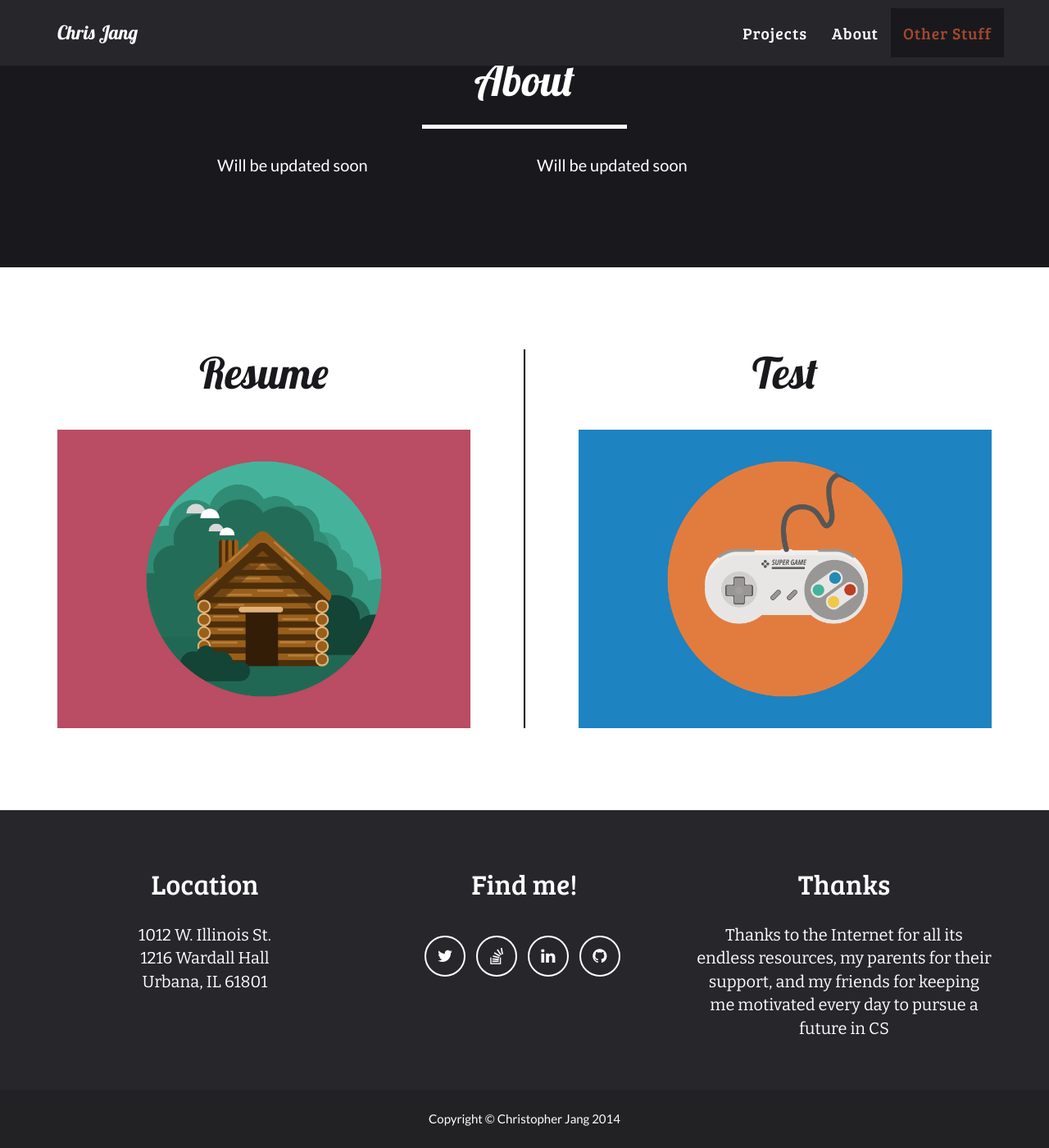
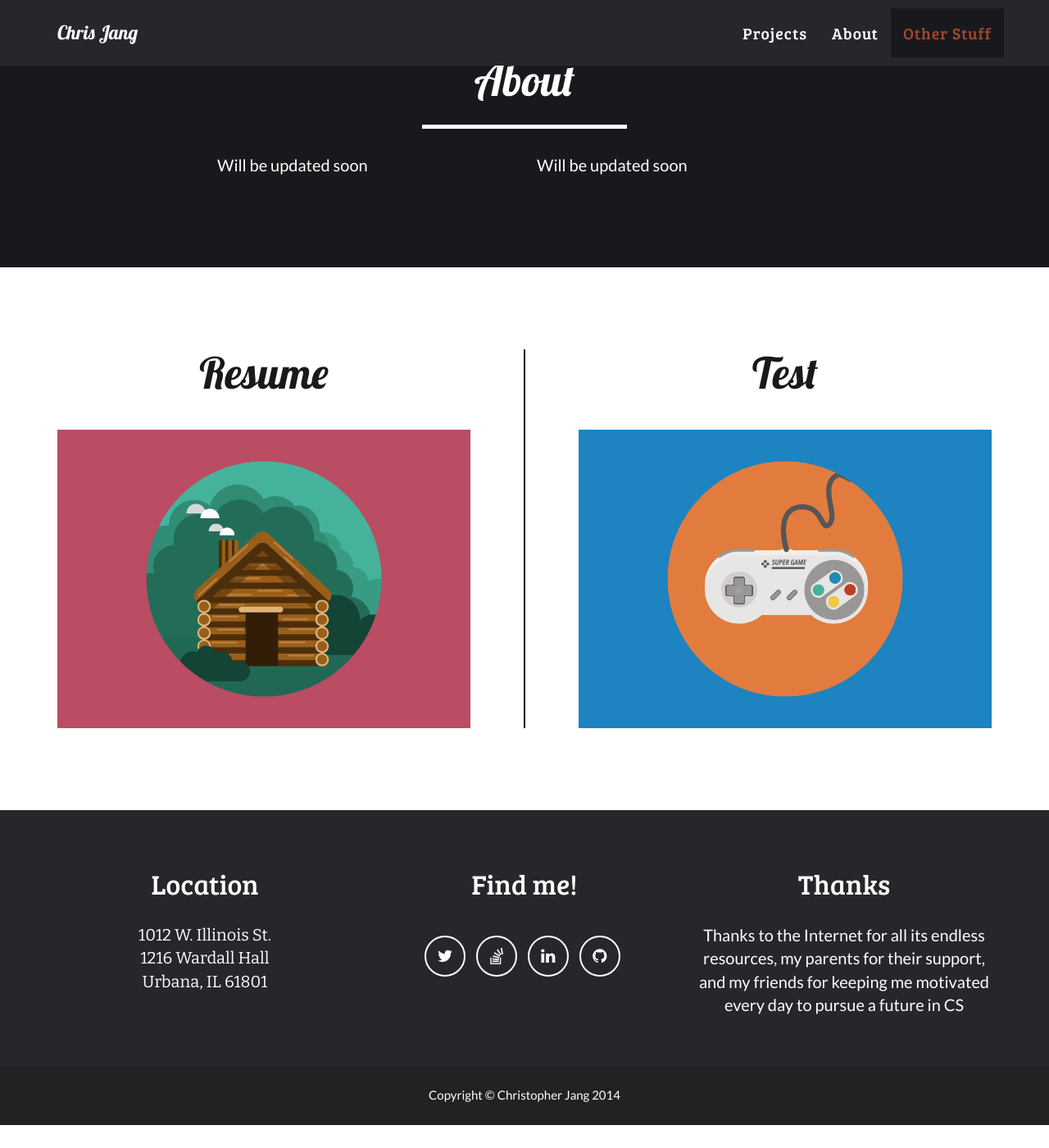
Before and after one commit to cjang5/cjang5.github.io, a Jekyll site: the page built from index.html, in a window 1280 px wide and 1400 px high, scrolled down 1771 px. Shown: the whole window at 82% size. Built offline with Jekyll 4.4.1, drawn with Linux system fonts in a browser that asks for light colours; after the commit the page ends 3143 px from its top, so only the background shows below that.

Commit message:
Fiddling with <p> rules

```diff
--- a/_includes/css/main.css
+++ b/_includes/css/main.css
@@ -455,7 +455,7 @@ footer .footer-col {
     margin-bottom: 50px;
 }
 
-footer .footer-col p {
+footer .footer-col .address {
     font-family: 'Bitter', sans-serif;
     /*font-weight: 50; */
 }
--- a/_includes/footer.html
+++ b/_includes/footer.html
@@ -5,7 +5,7 @@
                 <div class="row">
                     <div class="footer-col col-md-4">
                         <h3>Location</h3>
-                        <p>
+                        <p class="address">
                             {% for adress in site.address %}
                                 {{ adress.line }} <br>
 		                    {% endfor %}
```
